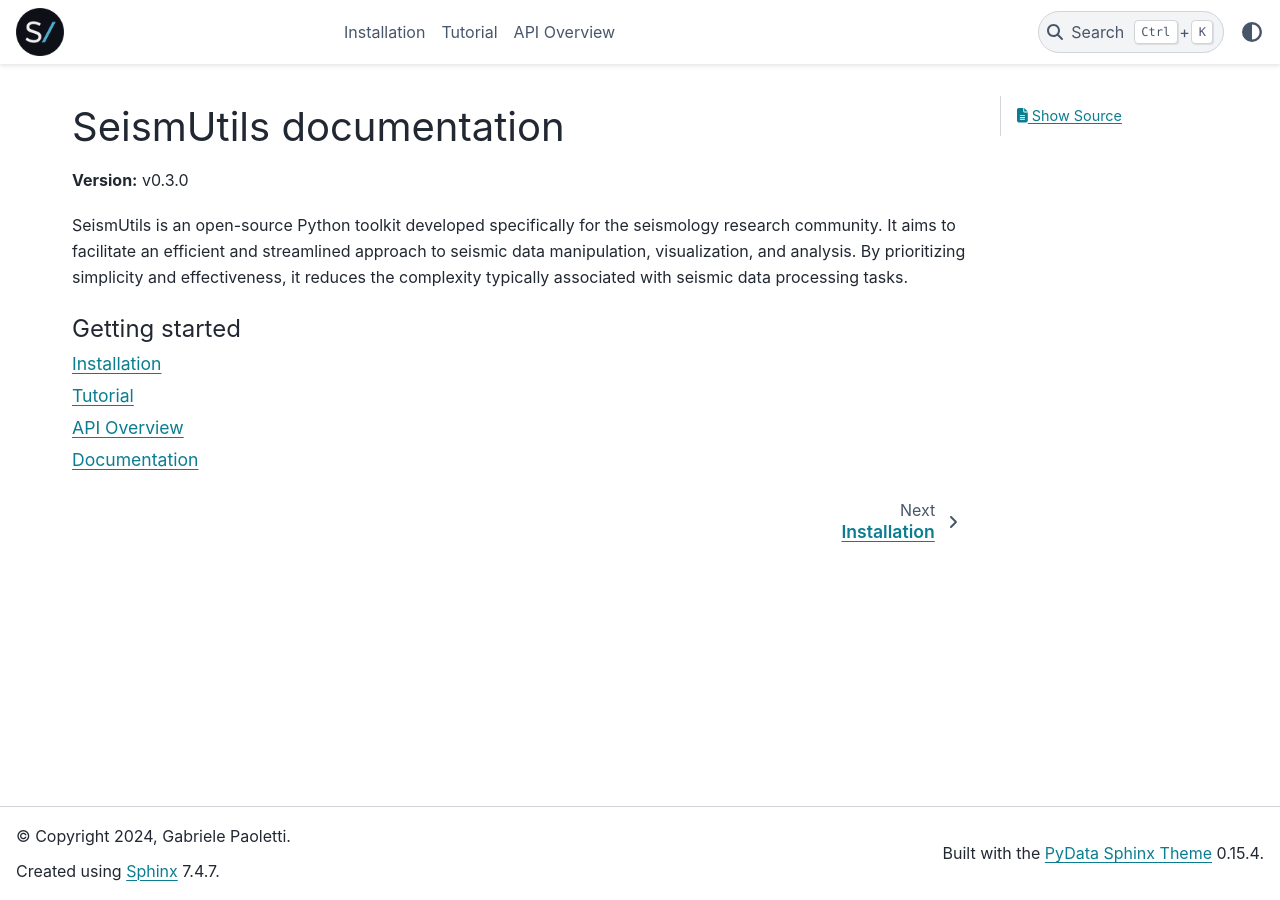
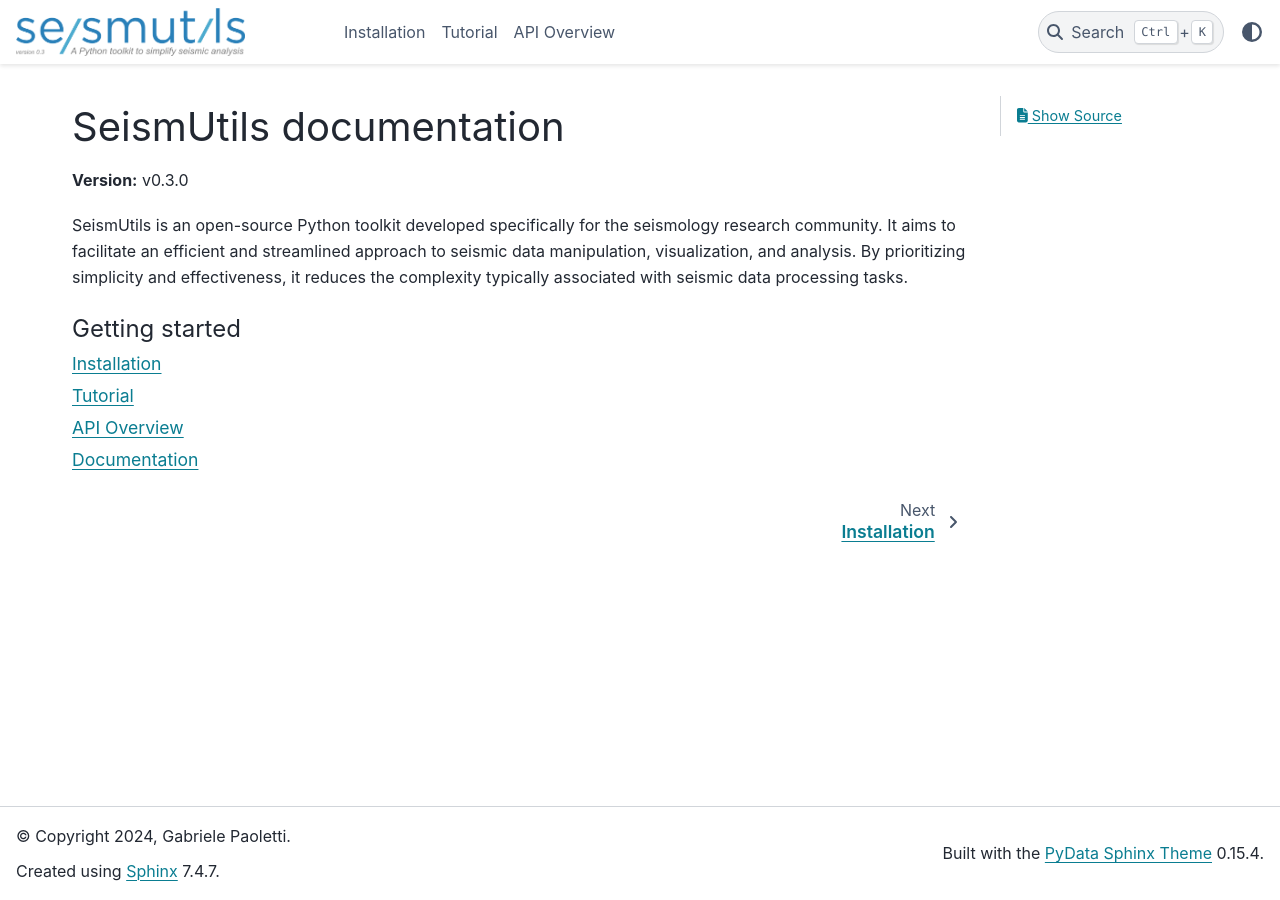
Before and after one commit to gabrielepaoletti/seismutils, a Sphinx documentation site: the page built from docs/source/index.rst, in a window 1280 px wide. Built offline with Sphinx 7.4.7 and the PyData theme 0.15.4, drawn with Linux system fonts in a browser that asks for light colours.

Commit message:
Updated documentation

```diff
--- a/docs/source/conf.py
+++ b/docs/source/conf.py
@@ -61,7 +61,7 @@ html_theme = 'pydata_sphinx_theme'
 # relative to this directory. They are copied after the builtin static files,
 # so a file named "default.css" will overwrite the builtin "default.css".
 html_static_path = ['_static']
-html_logo = '_static/logos/seismutils_circle_light@2x.png'
+html_logo = '_static/logos/seismutils_logo_color.png'
 
 # Ass custom CSS files
 html_css_files = [
```
